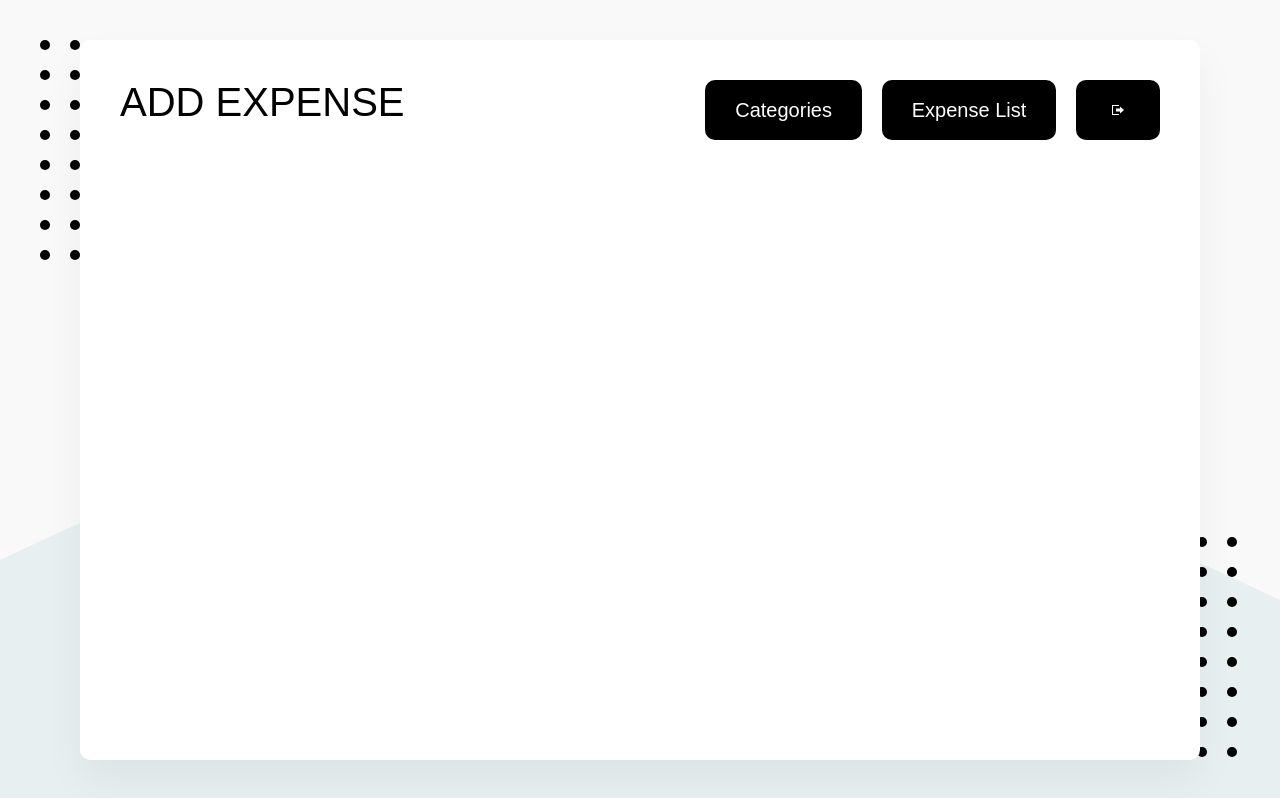
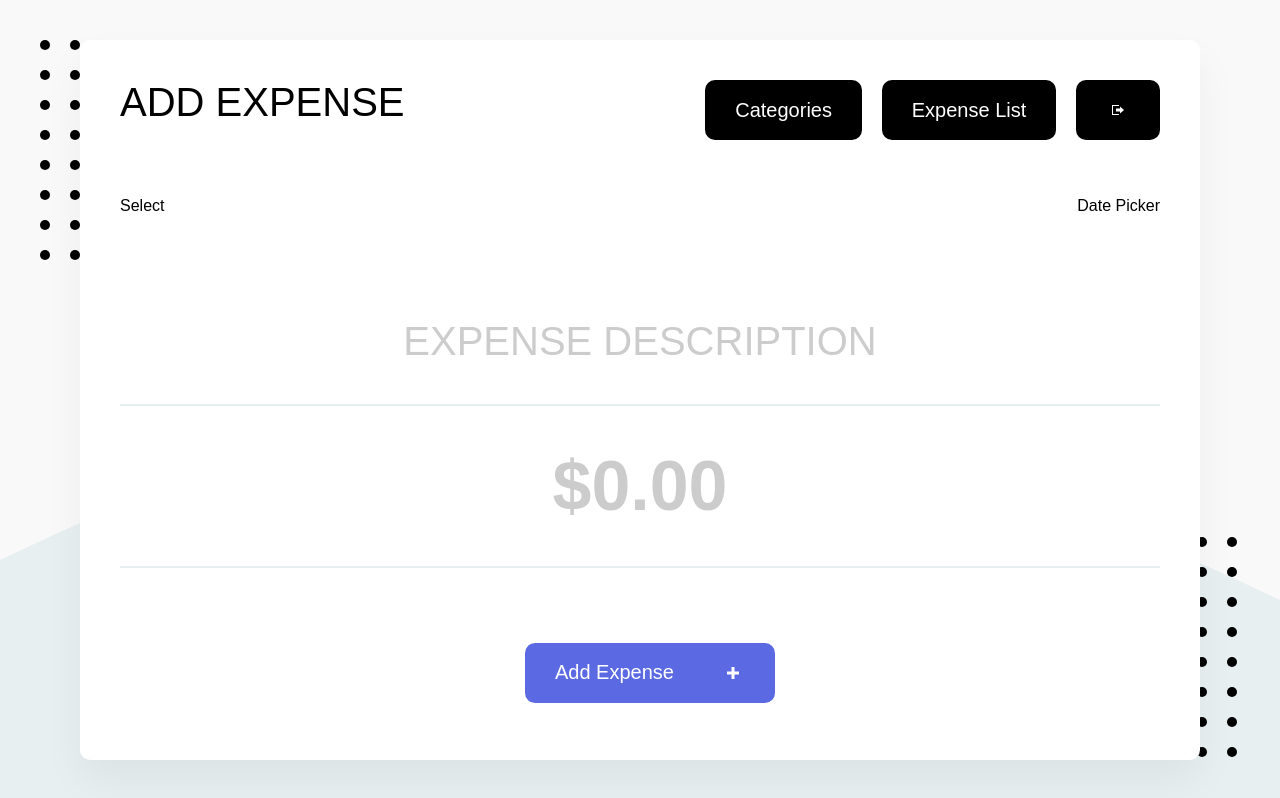
Before and after one commit to iAmJoeDeveloper/penguin_app, a React (Create React App) app: page / in a window 1280 px wide. Built offline with nearby package versions, Linux system fonts and the light colour scheme; no server answers; sample sign-in values are in the browser's storage; what webfontloader would draw is missing.

Commit message:
Creating Form to add expenses

```diff
--- a/src/App.js
+++ b/src/App.js
@@ -3,6 +3,7 @@ import { Helmet } from 'react-helmet'
 import { Header, Title, ContainerHeader, ContainerButtons } from './elements/Header'
 import Button from './elements/Button'
 import CloseSesionButton from './elements/CloseSesionButton'
+import ExpenseForm from './components/ExpenseForm'
 
 const App = () => {
 	return (
@@ -20,6 +21,8 @@ const App = () => {
 					</ContainerButtons>
 				</ContainerHeader>
 			</Header>
+
+			<ExpenseForm />
 		</>
 	)
 }
--- /dev/null
+++ b/src/components/ExpenseForm.js
@@ -0,0 +1,57 @@
+import React, { useState } from 'react'
+import {
+	FiltersContainer,
+	Form,
+	Input,
+	InputLarge,
+	ButtonContainer,
+} from './../elements/FormElements'
+import Button from '../elements/Button'
+import { ReactComponent as IconoPlus } from '../img/plus.svg'
+
+const ExpenseForm = () => {
+	const [inputDescription, setInputDescription] = useState('')
+	const [inputCantidad, setInputCantidad] = useState('')
+
+	const handleChange = (e) => {
+		if (e.target.name === 'description') {
+			setInputDescription(e.target.value)
+		} else if (e.target.name === 'cantidad') {
+			setInputCantidad(e.target.value.replace(/[^0-9.]/g, ''))
+		}
+	}
+
+	return (
+		<Form>
+			<FiltersContainer>
+				<p>Select</p>
+				<p>Date Picker</p>
+			</FiltersContainer>
+			<div>
+				<Input
+					type='text'
+					name='description'
+					id='description'
+					placeholder='Expense Description'
+					value={inputDescription}
+					onChange={handleChange}
+				/>
+				<InputLarge
+					type='text'
+					name='cantidad'
+					id='cantidad'
+					placeholder='$0.00'
+					value={inputCantidad}
+					onChange={handleChange}
+				/>
+			</div>
+			<ButtonContainer>
+				<Button as='button' primario conIcono type='submit'>
+					Add Expense <IconoPlus />
+				</Button>
+			</ButtonContainer>
+		</Form>
+	)
+}
+
+export default ExpenseForm
--- a/src/index.js
+++ b/src/index.js
@@ -68,11 +68,6 @@ const Index = () => {
 									</PrivateRoute>
 								}
 							/>
-
-							{/* <Route path='/categories' element={<ExpensesByCategory />} />
-							<Route path='/list' element={<ExpensesList />} />
-							<Route path='/edit/:id' element={<EditExpense />} />
-							<Route path='/' element={<App />} /> */}
 						</Routes>
 					</Container>
 				</BrowserRouter>
```
